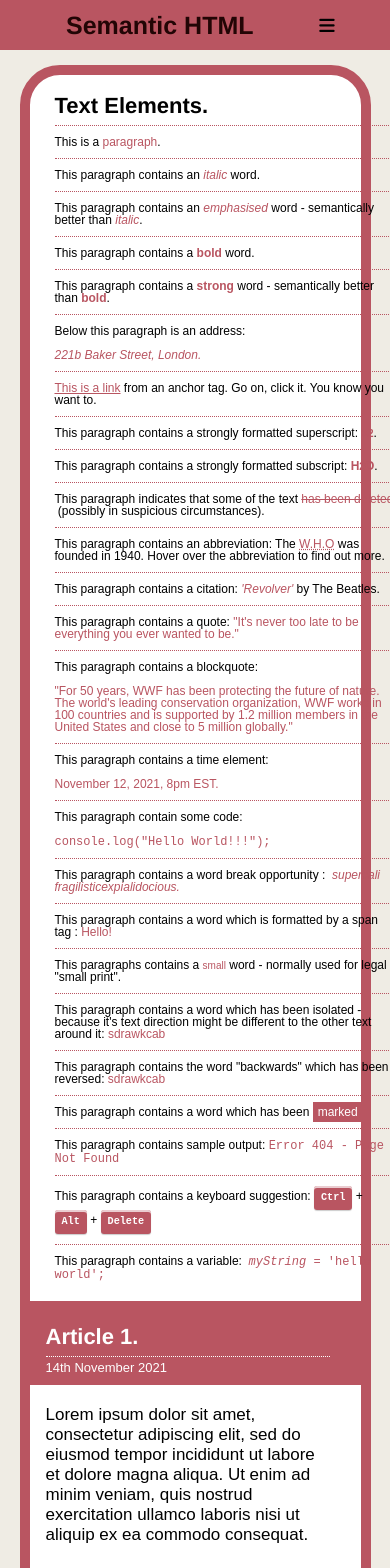
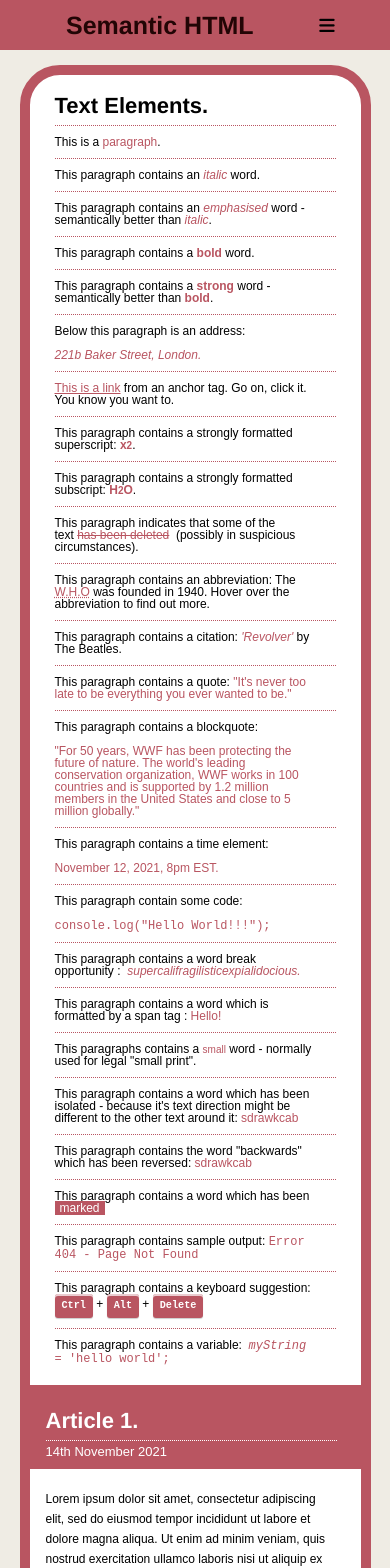
Before and after one commit to BramBrooks/semanticHTML, a React (Create React App) app: page /text in a window 390 px wide. Shown: the top 1568 px of the page. Built offline with nearby package versions, Linux system fonts and the light colour scheme; a web font is replaced by a local one.

Commit message:
updates mobile view for text page

```diff
--- a/src/pages/2.text.jsx
+++ b/src/pages/2.text.jsx
@@ -6,7 +6,7 @@ const Text = () => {
     <div className="textPageContainer">
       <main className="textPage">
         <div className="textPage_container1">
-          <div className="section">
+          {/* <div className="section"> */}
           <section>
             <h2>Text Elements.</h2>
             <p>
@@ -16,8 +16,8 @@ const Text = () => {
               This paragraph contains an <i>italic</i> word.
             </p>
             <p>
-                This paragraph contains an <em>emphasised</em> word -
-                semantically better than <i>italic</i>.
+              This paragraph contains an <em>emphasised</em> word - semantically
+              better than <i>italic</i>.
             </p>
             <p>
               This paragraph contains a <b>bold</b> word.
@@ -67,8 +67,8 @@ const Text = () => {
               founded in 1940. Hover over the abbreviation to find out more.
             </p>
             <p>
-                This paragraph contains a citation: <cite>'Revolver'</cite> by
-                The Beatles.
+              This paragraph contains a citation: <cite>'Revolver'</cite> by The
+              Beatles.
             </p>
             <p>
               This paragraph contains a quote:&nbsp;
@@ -81,10 +81,10 @@ const Text = () => {
               <br />
               <br />
               <blockquote cite="http://www.worldwildlife.org/who/index.html">
-                  "For 50 years, WWF has been protecting the future of nature.
-                  The world's leading conservation organization, WWF works in
-                  100 countries and is supported by 1.2 million members in the
-                  United States and close to 5 million globally."
+                "For 50 years, WWF has been protecting the future of nature. The
+                world's leading conservation organization, WWF works in 100
+                countries and is supported by 1.2 million members in the United
+                States and close to 5 million globally."
               </blockquote>
             </p>
             <p>
@@ -132,8 +132,7 @@ const Text = () => {
               <bdo dir="rtl">backwards</bdo>
             </p>
             <p>
-                This paragraph contains a word which has been{" "}
-                <mark>marked</mark>
+              This paragraph contains a word which has been <mark>marked</mark>
             </p>
             <p>
               This paragraph contains sample output:{" "}
@@ -153,7 +152,7 @@ const Text = () => {
               </code>
             </p>
           </section>
-          </div>
+          {/* </div> */}
         </div>
 
         <div className="textPage_container2">
--- a/src/styles/pages/2.text.scss
+++ b/src/styles/pages/2.text.scss
@@ -56,7 +56,8 @@
       }
       mark {
         background-color: $red-background;
-        padding: 3px 5px;
+        padding: 0px 5px;
+
         color: white;
       }
 
@@ -147,6 +148,7 @@
       justify-content: flex-start;
       .textPage_container1 {
         width: 100%;
+        min-width: 0px;
 
         p {
           margin-right: 20px;
@@ -159,6 +161,7 @@
       .textPage_container2 {
         width: 100%;
         padding-left: 0;
+        min-width: 0px;
 
         article {
           header {
@@ -167,6 +170,7 @@
 
           p {
             padding-bottom: 10px;
+            font-size: 12px;
           }
           // p:nth-of-type(2) {
           //   padding-bottom: 10px;
@@ -187,6 +191,24 @@
       }
     }
   }
+  @media screen and (max-width: 430px) {
+    main {
+      .textPage_container2 {
+        article {
+          header {
+            width: 100%;
+            padding-right: 0px;
+          }
+          p {
+            font-size: 12px;
+          }
+          // p:nth-of-type(2) {
+          //   padding-bottom: 10px;
+          // }
+        }
+      }
+    }
+  }
 }
 
 // need to figure out best way to use SASS with media queries when stucture and specificity starts making a lot of extra coding?
```
Lines whose indentation alone changed are shown as unchanged.
